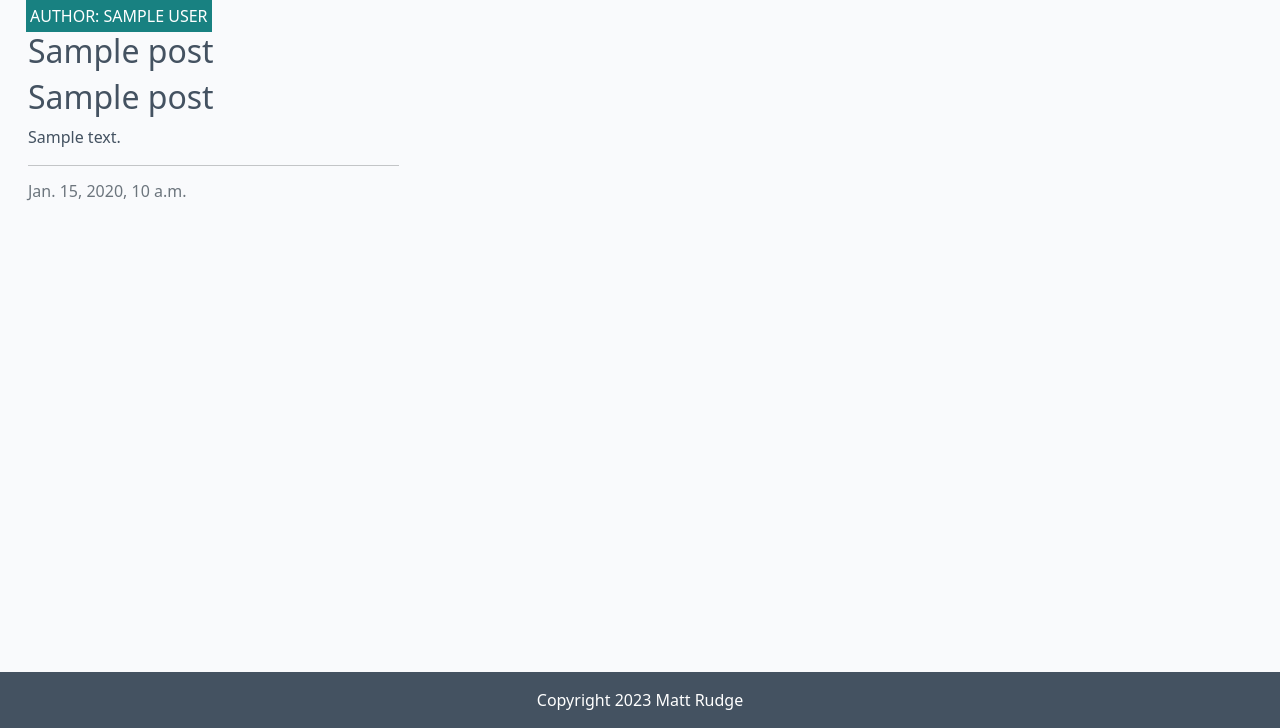
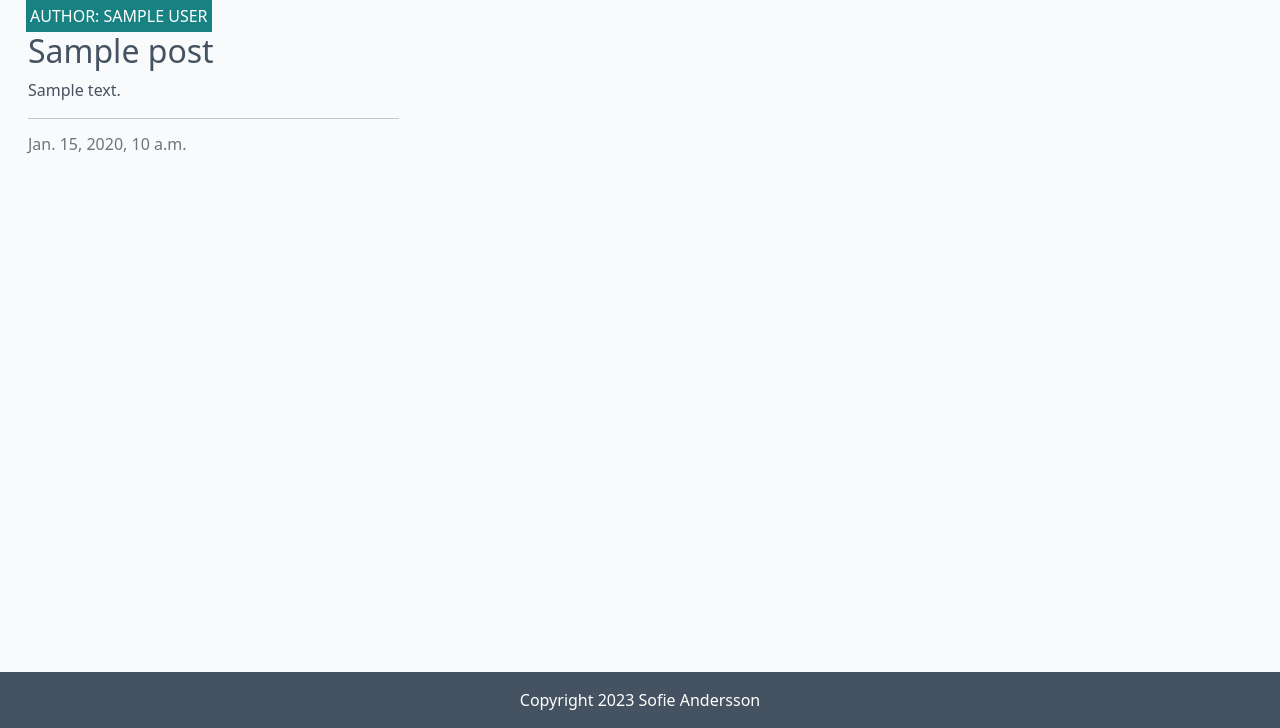
Before and after one commit to idamariasofie/django-blog, a Django app: template blog/templates/blog/index.html in a window 1280 px wide. Shown: the part 72-800 px from the top of the page. Run offline with Django 4.2, Linux system fonts and the light colour scheme; the template is opened without the code that fills it: most values are stand-ins (such as "Sample title", 1, 10 or a date in 2020).

Commit message:
Fix broken url

```diff
--- a/blog/templates/blog/index.html
+++ b/blog/templates/blog/index.html
@@ -20,10 +20,7 @@
                             </div>
                             <a href="{% url 'post_detail' post.slug %}" class="post-link">
                                 <h2 class="card-title">{{ post.title }}</h2>
-                                <a href="{% url 'event_detail' event.event_id %}" class="post-link">
-                                    <h2 class="card-title">{{ post.title }}</h2>
-                                    <p class="card-text">{{ post.excerpt }}</p>
-                                </a>
+                                <p class="card-text">{{ post.excerpt }}</p>
                             </a>
 
                             <hr />
@@ -33,10 +30,11 @@
                     </div>
                 </div>
                 {% if forloop.counter|divisibleby:3 %}
-                </div>
-                <div class="row">
+            </div>
+            <div class="row">
                 {% endif %}
                 {% endfor %}
+
             </div>
         </div>
     </div>
@@ -44,11 +42,8 @@
     <nav aria-label="Page navigation">
         <ul class="pagination justify-content-center">
             {% if page_obj.has_previous %}
-    <li>
-        <a href="?page={{ page_obj.previous_page_number }}"
-          class="page-link">&laquo; PREV</a>
-    </li>
-    {% endif %}
+            <li><a href="?page={{ page_obj.previous_page_number }}" class="page-link">&laquo; PREV </a></li>
+            {% endif %}
             {% if page_obj.has_next %}
             <li><a href="?page={{ page_obj.next_page_number }}" class="page-link"> NEXT &raquo;</a></li>
             {% endif %}
@@ -59,7 +54,4 @@
 
 <!-- index.html content ends here -->
 {% endblock %}
-
-{% block copyright %}
-    Copyright 2023 Matt Rudge
-{% endblock copyright %}
+{% block copyright %}Copyright 2023 Sofie Andersson{% endblock %}
```
Also changed, not shown: about/templates/about/about.html (renamed from about/templates/about.html), about/templates/about/about_starter.html (renamed from about/templates/about_starter.html).
